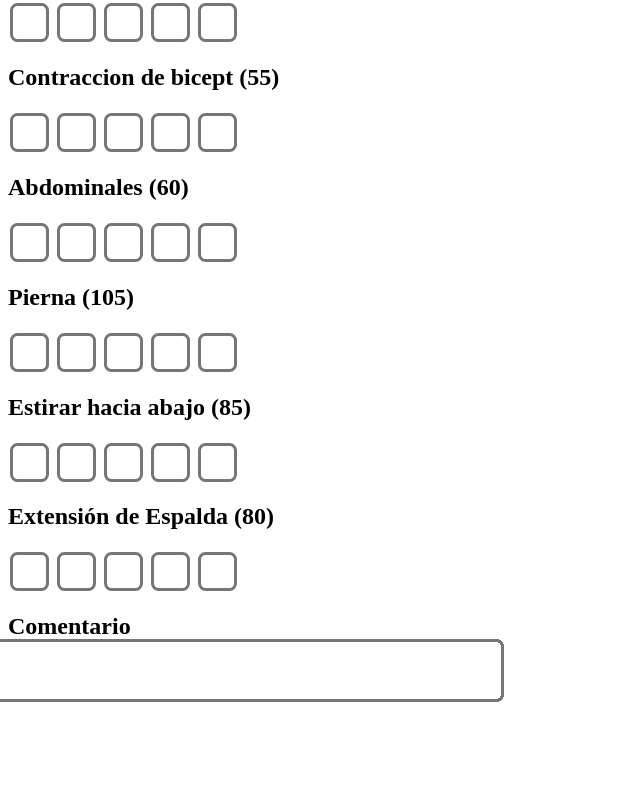
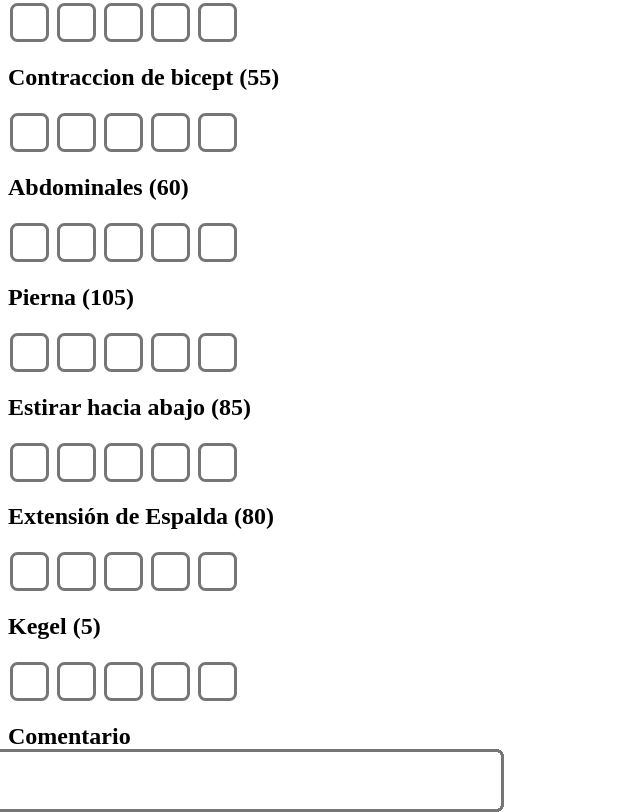
Before and after one commit to hilberth/training, a plain HTML site: page index.html in a window 1280 px wide. Shown: the part 395-1207 px from the top of the page, without its empty margins (0-640 px from the left). Before the commit the page ends 1097 px from the top, so only its background shows below. Drawn offline with Linux system fonts and the light colour scheme.

Commit message:
Update index.html

```diff
--- a/index.html
+++ b/index.html
@@ -182,6 +182,24 @@
         <input type="checkbox">
     </label>
 
+    <h2>Kegel (5)</h2>
+    <label>
+        <input type="checkbox">
+    </label>
+    <label>
+        <input type="checkbox">
+    </label>
+    <label>
+        <input type="checkbox">
+    </label>
+    <label>
+        <input type="checkbox">
+    </label>
+    <label>
+        <input type="checkbox">
+    </label>
+
+
 
     <h2>Comentario</h2>
     <div> <input type="text">  </div>
```
